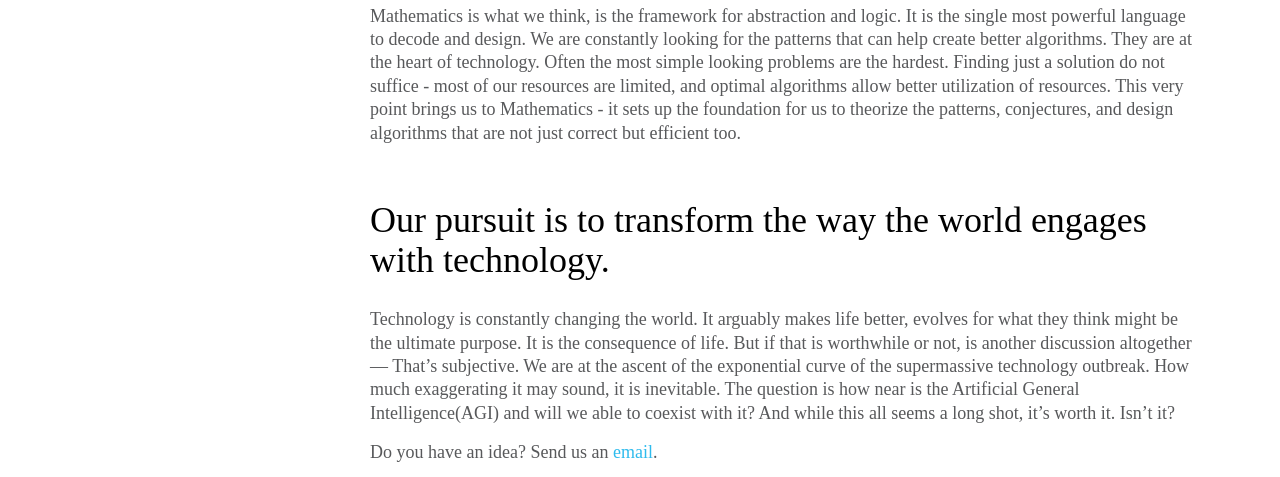
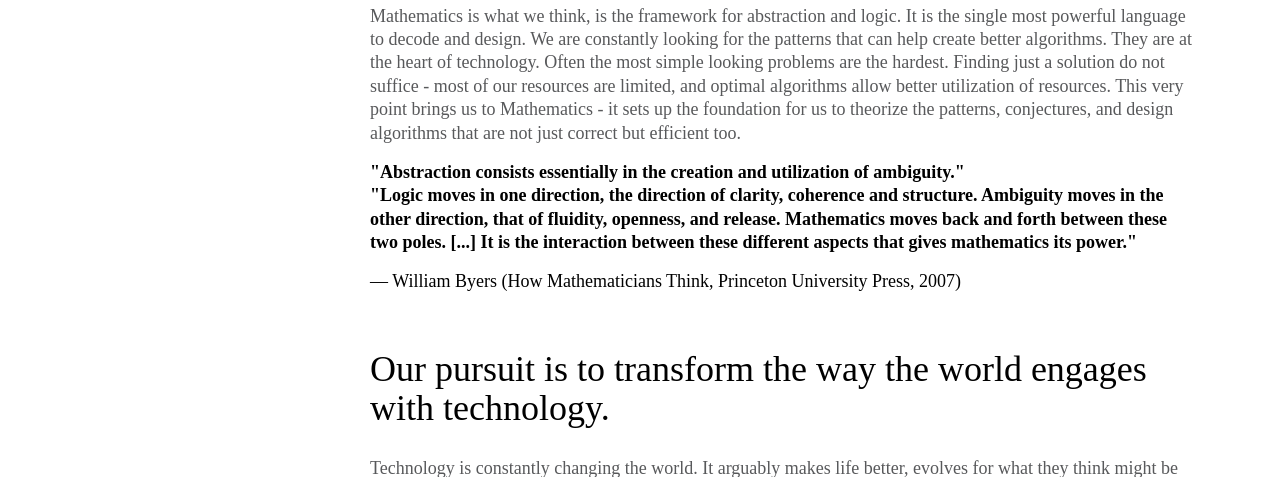
Before and after one commit to mathscapes/mathscapes.github.io, a plain HTML site: page index.html in a window 1280 px wide. Shown: the part 281-758 px from the top of the page. Drawn offline with nearby package versions, Linux system fonts and the light colour scheme; a script that the page names is missing.

Commit message:
Added quote

```diff
--- a/index.html
+++ b/index.html
@@ -86,6 +86,13 @@
             margin-top: 30px;
             padding-top: 10px;
         }
+        bold{
+            font-weight: 600;
+            color: black;
+        }
+        #author{
+            color:black;
+        }
     </style>
   </head>
   <body>
@@ -105,8 +112,10 @@
               <h1>Hello. We're Mathscapes.</h1>
               <h2>We design optimal algorithms through mathematics.</h2>
               <p>Mathematics is what we think, is the framework for abstraction and logic. It is the single most powerful language to decode and design. We are constantly looking for the patterns that can help create better algorithms. They are at the heart of technology. Often the most simple looking problems are the hardest. Finding just a solution do not suffice - most of our resources are limited, and optimal algorithms allow better utilization of resources. This very point brings us to Mathematics - it sets up the foundation for us to theorize the patterns, conjectures, and design algorithms that are not just correct but efficient too.</p>
+              <p><bold>"Abstraction consists essentially in the creation and utilization of ambiguity."<br/>"Logic moves in one direction, the direction of clarity, coherence and structure. Ambiguity moves in the other direction, that of fluidity, openness, and release. Mathematics moves back and forth between these two poles. [...] It is the interaction between these different aspects that gives mathematics its power."</bold></p>
+              <p id="author">&mdash; William Byers (How Mathematicians Think, Princeton University Press, 2007)</p>
               <h2>Our pursuit is to transform the way the world engages with technology.</h2>
-              <p>Technology is constantly changing the world. It arguably makes life better, evolves for what they think might be the ultimate purpose. It is the consequence of life. But if that is worthwhile or not, is another discussion altogether — That’s subjective. We are at the ascent of the exponential curve of the supermassive technology outbreak. How much exaggerating it may sound, it is inevitable. The question is how near is the Artificial General Intelligence(AGI) and will we able to coexist with it? And while this all seems a long shot, it’s worth it. Isn’t it?</p>
+              <p>Technology is constantly changing the world. It arguably makes life better, evolves for what they think might be the ultimate purpose. It is the consequence of life. But if that is worthwhile or not, is another discussion altogether &mdash; That’s subjective. We are at the ascent of the exponential curve of the supermassive technology outbreak. How much exaggerating it may sound, it is inevitable. The question is how near is the Artificial General Intelligence(AGI) and will we able to coexist with it? And while this all seems a long shot, it’s worth it. Isn’t it?</p>
               <p>Do you have an idea? Send us an <a href="mailto:grv@mathscapes.xyz">email</a>.</p>
           </div>
       </div>
```
